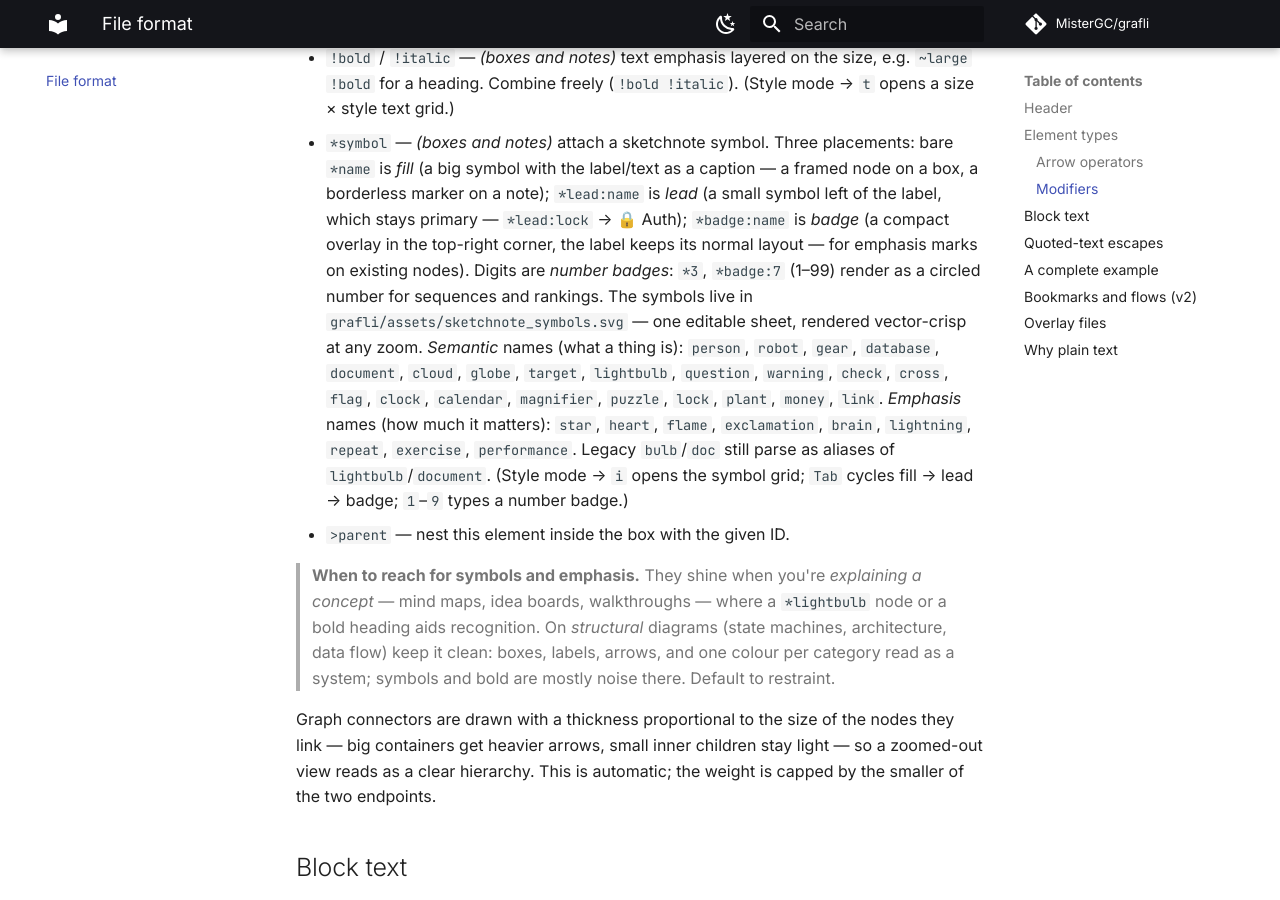
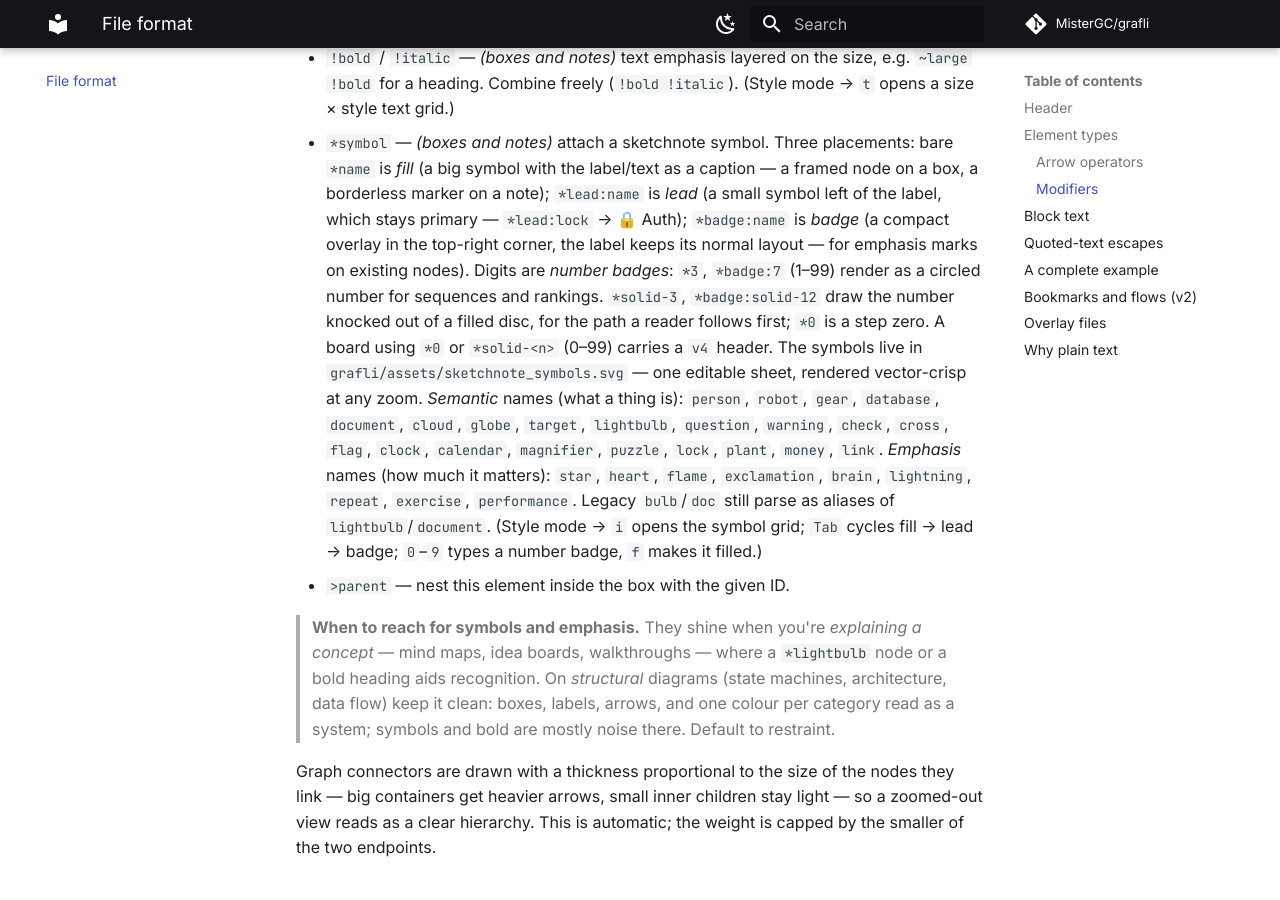
Before and after one commit to MisterGC/grafli, an MkDocs documentation site: the page built from docs/format.md, in a window 1280 px wide and 900 px high, scrolled down 3415 px. Built offline with MkDocs 1.6.1 and Material for MkDocs 9.7.7, drawn with Linux system fonts in a browser that asks for light colours; comment, search, counter and statistics services are not loaded.

Commit message:
Document *solid-<n> and *0 in the format reference, keybindings, help sheet, skill, README and changelog

```diff
--- a/docs/format.md
+++ b/docs/format.md
@@ -147,6 +147,9 @@ in `grafli render`. A pair carrying a single arrow is drawn exactly as before.
   overlay in the top-right corner, the label keeps its normal layout — for
   emphasis marks on existing nodes). Digits are *number badges*: `*3`,
   `*badge:7` (1–99) render as a circled number for sequences and rankings.
+  `*solid-3`, `*badge:solid-12` draw the number knocked out of a filled
+  disc, for the path a reader follows first; `*0` is a step zero. A board
+  using `*0` or `*solid-<n>` (0–99) carries a `#!grafli v4` header.
   The symbols live in `grafli/assets/sketchnote_symbols.svg` — one editable
   sheet, rendered vector-crisp at any zoom.
   *Semantic* names (what a thing is): `person`, `robot`, `gear`, `database`,
@@ -157,7 +160,7 @@ in `grafli render`. A pair carrying a single arrow is drawn exactly as before.
   `exclamation`, `brain`, `lightning`, `repeat`, `exercise`, `performance`.
   Legacy `bulb`/`doc` still parse as aliases of `lightbulb`/`document`.
   (Style mode → `i` opens the symbol grid; `Tab` cycles fill → lead → badge;
-  `1`–`9` types a number badge.)
+  `0`–`9` types a number badge, `f` makes it filled.)
 - `>parent` — nest this element inside the box with the given ID.
 
 > **When to reach for symbols and emphasis.** They shine when you're
```
Also changed, not shown: CHANGELOG.md (+8 -0 lines), README.md (+1 -1 lines), docs/keybindings.md (+1 -1 lines), grafli/skills/grafli/references/format.md (+5 -2 lines), 1 other file.
